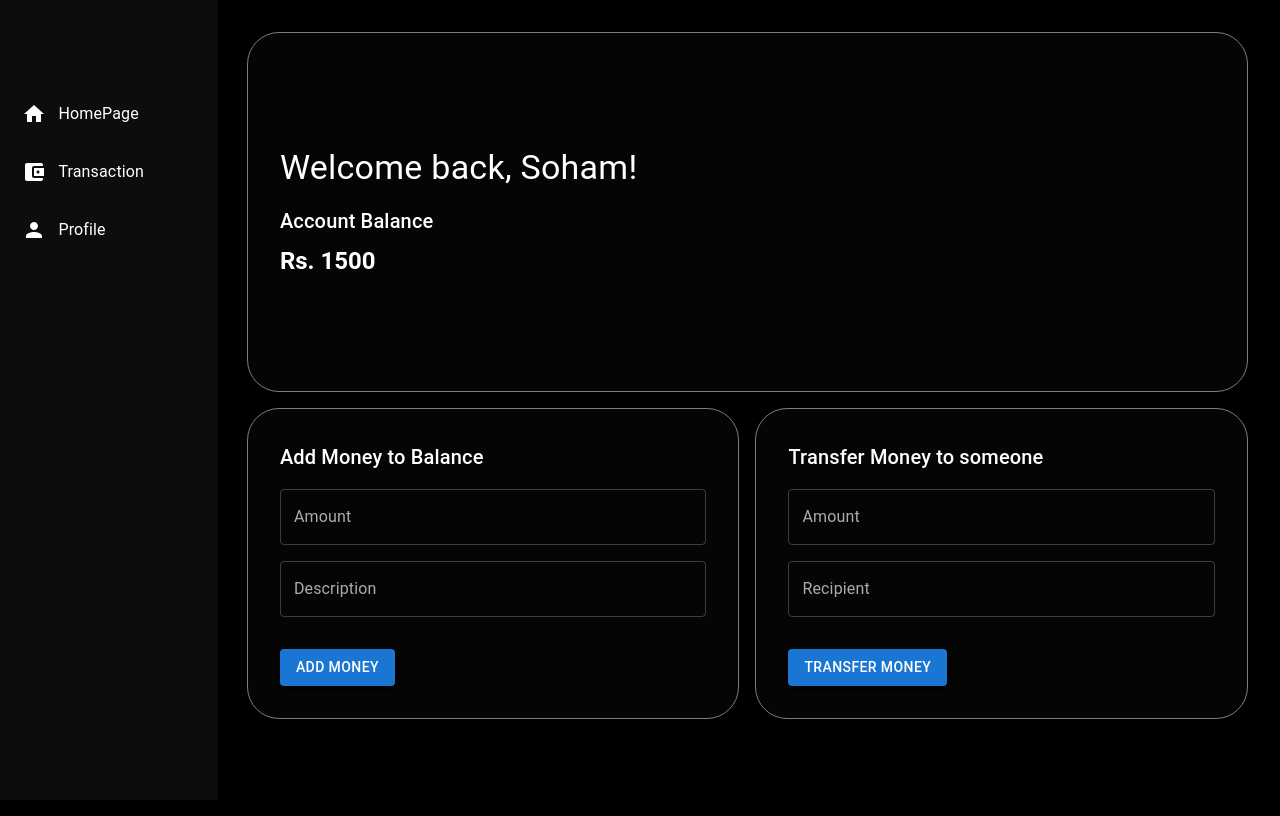
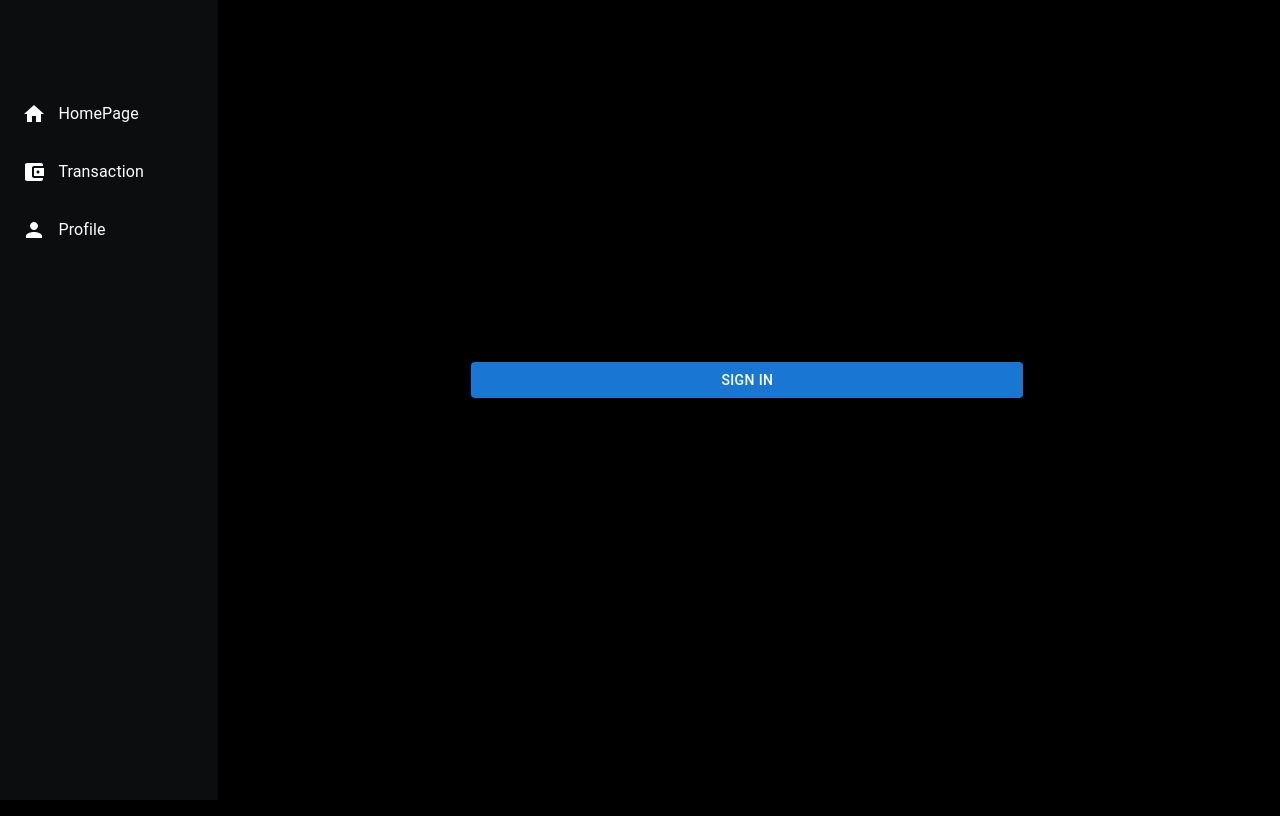
Before and after one commit to Soham908/Banking-Service, a React (Create React App) app in the folder frontend/: page /login in a window 1280 px wide. Built offline with nearby package versions, Linux system fonts and the light colour scheme.

Commit message:
restructured frontend files

```diff
--- a/frontend/src/App.js
+++ b/frontend/src/App.js
@@ -1,105 +1,31 @@
-import React from 'react';
-import { Box, Drawer, List, ListItem, ListItemText, Grid, Toolbar, Divider, ListItemButton, ListItemIcon, Typography, TextField, Paper } from '@mui/material';
-import PaidIcon from '@mui/icons-material/Paid';
-import AddMoney from './components/AddMoney';
-import TransferMoney from './components/TransferMoney';
-import HomeIcon from '@mui/icons-material/Home';
-import AccountBalanceWalletIcon from '@mui/icons-material/AccountBalanceWallet';
-import PersonIcon from '@mui/icons-material/Person';
+import React from "react";
+import {
+  Box,
+} from "@mui/material";
+import HomePage from "./components/homepage/HomePage";
+import DrawerCustom from './components/DrawerCustom'
+import { Route, Routes } from 'react-router-dom'
+import LoginPage from "./components/auth/LoginPage";
+import RegisterPage from "./components/auth/RegisterPage";
+import TransactionHistory from "./components/TransactionHistory";
+import ProfilePage from "./components/ProfilePage";
 
 const App = () => {
   return (
-    <Box sx={{ display: 'flex', height: '100vh' }}>
-      {/* Side Navigation */}
-      <Drawer
-        variant="permanent"
-        sx={{
-          width: '17%', // Adjust the width to be more compact
-          flexShrink: 0,
-          [`& .MuiDrawer-paper`]: {
-            width: '17%',
-            boxSizing: 'border-box',
-            backgroundColor: '#f4f4f4', // Light background similar to YouTube
-            padding: '0.5%',
-            color:'white',
-            backgroundColor: '#0B0D0E'
-          },
-        }}
+    <Box sx={{ display: "flex", height: "100vh" }}>
+      <DrawerCustom />
+
+      <Box
+        component="main"
+        sx={{ flexGrow: 1, p: 3, backgroundColor: "black" }}
       >
-        <Toolbar />
-        <Divider />
-        <List>
-          {[
-            { text: 'HomePage', icon: <HomeIcon /> },
-            { text: 'Transaction', icon: <AccountBalanceWalletIcon /> },
-            { text: 'Profile', icon: <PersonIcon /> }
-          ].map((item, index) => (
-            <ListItemButton
-              key={item.text}
-              sx={{
-                padding: '8px 16px',
-                '&:hover': { backgroundColor: 'black' }, // Light gray on hover
-                '&.Mui-selected': {
-                  backgroundColor: '#d0d0d0',
-                  '&:hover': { backgroundColor: '#c0c0c0' }
-                }, // Darker gray when selected
-                borderRadius: 4,
-                marginTop: '5%'
-              }}
-            >
-              <ListItemIcon sx={{ minWidth: 36, color:'white' }}>
-                {item.icon}
-              </ListItemIcon>
-              <ListItemText primary={item.text} />
-            </ListItemButton>
-          ))}
-        </List>
-      </Drawer>
-
-      {/* Main Content */}
-      <Box component="main" sx={{ flexGrow: 1, p: 3, backgroundColor:'black' }}>
-        <Grid container spacing={2} sx={{ height: '100%' }}>
-          {/* Top Half */}
-          <Grid item xs={12} sx={{ height: '50%' }}>
-          <Paper
-          elevation={3} // Adds a subtle shadow effect
-          sx={{
-            height: '100%',
-            borderRadius: 8,
-            padding: 4, // Adds padding inside the box
-            border: "1px solid #ddd", // Light gray border
-            display: 'flex',
-            flexDirection: 'column',
-            justifyContent: 'center', // Centers content vertically
-            boxSizing: 'border-box', // Ensure padding doesn't affect the overall height
-            color:'white',
-            backgroundColor: '#050505',
-            borderColor:'#847E6A'
-          }}
-        >
-          <Typography
-            variant="h4"
-            sx={{ marginBottom: 2 }} // Space below the text
-          >
-            Welcome back, Soham!
-          </Typography>
-          <Typography variant="h6" sx={{ marginBottom: 1 }}>
-            Account Balance
-          </Typography>
-          <Typography variant="h5" sx={{ fontWeight: 'bold' }}>
-            Rs. 1500
-          </Typography>
-        </Paper>
-          </Grid>
-
-          {/* Bottom Half */}
-          <Grid item xs={12} sx={{ height: '50%' }}>
-            <Grid container spacing={2} sx={{ height: '100%' }}>
-              <AddMoney />
-              <TransferMoney />
-            </Grid>
-          </Grid>
-        </Grid>
+        <Routes>
+          <Route path="/" element={<HomePage />} />
+          <Route path="/login" element={<LoginPage />} />
+          <Route path="/register" element={<RegisterPage />} />
+          <Route path="/transactions" element={<TransactionHistory />} />
+          <Route path="/Profile" element={<ProfilePage />} />
+        </Routes>
       </Box>
     </Box>
   );
--- /dev/null
+++ b/frontend/src/components/DrawerCustom.js
@@ -0,0 +1,64 @@
+import React from "react";
+import {
+  Drawer,
+  List,
+  ListItemText,
+  Toolbar,
+  Divider,
+  ListItemButton,
+  ListItemIcon,
+} from "@mui/material";
+import HomeIcon from "@mui/icons-material/Home";
+import AccountBalanceWalletIcon from "@mui/icons-material/AccountBalanceWallet";
+import PersonIcon from "@mui/icons-material/Person";
+
+const DrawerCustom = () => {
+  return (
+    <Drawer
+      variant="permanent"
+      sx={{
+        width: "17%",
+        flexShrink: 0,
+        [`& .MuiDrawer-paper`]: {
+          width: "17%",
+          boxSizing: "border-box",
+          backgroundColor: "#f4f4f4",
+          padding: "0.5%",
+          color: "white",
+          backgroundColor: "#0B0D0E",
+        },
+      }}
+    >
+      <Toolbar />
+      <Divider />
+      <List>
+        {[
+          { text: "HomePage", icon: <HomeIcon /> },
+          { text: "Transaction", icon: <AccountBalanceWalletIcon /> },
+          { text: "Profile", icon: <PersonIcon /> },
+        ].map((item, index) => (
+          <ListItemButton
+            key={item.text}
+            sx={{
+              padding: "8px 16px",
+              "&:hover": { backgroundColor: "black" },
+              "&.Mui-selected": {
+                backgroundColor: "#d0d0d0",
+                "&:hover": { backgroundColor: "#c0c0c0" },
+              },
+              borderRadius: 4,
+              marginTop: "5%",
+            }}
+          >
+            <ListItemIcon sx={{ minWidth: 36, color: "white" }}>
+              {item.icon}
+            </ListItemIcon>
+            <ListItemText primary={item.text} />
+          </ListItemButton>
+        ))}
+      </List>
+    </Drawer>
+  );
+};
+
+export default DrawerCustom;
--- /dev/null
+++ b/frontend/src/components/ProfilePage.js
@@ -0,0 +1,11 @@
+
+
+const ProfilePage = () => {
+    return(
+        <>
+            Your profile
+        </>
+    )
+}
+
+export default ProfilePage
--- /dev/null
+++ b/frontend/src/components/TransactionHistory.js
@@ -0,0 +1,11 @@
+
+
+const TransactionHistory = () => {
+    return(
+        <>
+            Check your transactions
+        </>
+    )
+}
+
+export default TransactionHistory
--- /dev/null
+++ b/frontend/src/components/auth/LoginPage.js
@@ -0,0 +1,59 @@
+import React, { useState } from 'react';
+import { Container, Box, TextField, Button, Typography } from '@mui/material';
+
+const LoginPage = () => {
+  const [email, setEmail] = useState('');
+  const [password, setPassword] = useState('');
+
+  const handleSubmit = (e) => {
+    e.preventDefault();
+    // Handle form submission here
+  };
+
+  return (
+    <Container maxWidth="sm">
+      <Box
+        sx={{
+          marginTop: '100px',
+          display: 'flex',
+          flexDirection: 'column',
+          alignItems: 'center',
+        }}
+      >
+        <Typography variant="h4" gutterBottom>
+          Sign In
+        </Typography>
+        <form onSubmit={handleSubmit}>
+          <TextField
+            label="Email"
+            variant="outlined"
+            margin="normal"
+            fullWidth
+            value={email}
+            onChange={(e) => setEmail(e.target.value)}
+          />
+          <TextField
+            label="Password"
+            variant="outlined"
+            margin="normal"
+            fullWidth
+            type="password"
+            value={password}
+            onChange={(e) => setPassword(e.target.value)}
+          />
+          <Button
+            type="submit"
+            variant="contained"
+            color="primary"
+            fullWidth
+            sx={{ mt: 2 }}
+          >
+            Sign In
+          </Button>
+        </form>
+      </Box>
+    </Container>
+  );
+};
+
+export default LoginPage;
--- /dev/null
+++ b/frontend/src/components/auth/RegisterPage.js
@@ -0,0 +1,10 @@
+
+const RegisterPage = () => {
+    return (
+        <>
+            Register page
+        </>
+    )
+}
+
+export default RegisterPage
--- /dev/null
+++ b/frontend/src/components/homepage/HomePage.js
@@ -0,0 +1,26 @@
+import MainBoard from "./MainBoard";
+import React from 'react';
+import { Grid } from '@mui/material';
+import AddMoney from './AddMoney';
+import TransferMoney from './TransferMoney';
+
+
+const HomePage = () => {
+  return (
+    <Grid container spacing={2} sx={{ height: "100%" }}>
+
+      <MainBoard />
+
+      <Grid item xs={12} sx={{ height: "50%" }}>
+        <Grid container spacing={2} sx={{ height: "100%" }}>
+
+          <AddMoney />
+          <TransferMoney />
+
+        </Grid>
+      </Grid>
+    </Grid>
+  );
+};
+
+export default HomePage;
--- /dev/null
+++ b/frontend/src/components/homepage/MainBoard.js
@@ -0,0 +1,38 @@
+import React from 'react';
+import { Grid, Typography, Paper } from '@mui/material';
+
+
+const MainBoard = () => {
+    return(
+        <Grid item xs={12} sx={{ height: "50%" }}>
+            <Paper
+              elevation={3}
+              sx={{
+                height: "100%",
+                borderRadius: 8,
+                padding: 4,
+                border: "1px solid #ddd",
+                display: "flex",
+                flexDirection: "column",
+                justifyContent: "center",
+                boxSizing: "border-box",
+                color: "white",
+                backgroundColor: "#050505",
+                borderColor: "#847E6A",
+              }}
+            >
+              <Typography variant="h4" sx={{ marginBottom: 2 }}>
+                Welcome back, Soham!
+              </Typography>
+              <Typography variant="h6" sx={{ marginBottom: 1 }}>
+                Account Balance
+              </Typography>
+              <Typography variant="h5" sx={{ fontWeight: "bold" }}>
+                Rs. 1500
+              </Typography>
+            </Paper>
+          </Grid>
+    )
+}
+
+export default MainBoard
--- a/frontend/src/index.js
+++ b/frontend/src/index.js
@@ -1,10 +1,13 @@
-import React from 'react';
-import ReactDOM from 'react-dom/client';
-import App from './App';
+import React from "react";
+import ReactDOM from "react-dom/client";
+import App from "./App";
+import { BrowserRouter } from "react-router-dom";
 
-const root = ReactDOM.createRoot(document.getElementById('root'));
+const root = ReactDOM.createRoot(document.getElementById("root"));
 root.render(
   <React.StrictMode>
-    <App />
+    <BrowserRouter>
+      <App />
+    </BrowserRouter>
   </React.StrictMode>
 );
```
Also changed, not shown: frontend/src/components/homepage/AddMoney.js (renamed from frontend/src/components/AddMoney.js), frontend/src/components/homepage/TransferMoney.js (renamed from frontend/src/components/TransferMoney.js).
